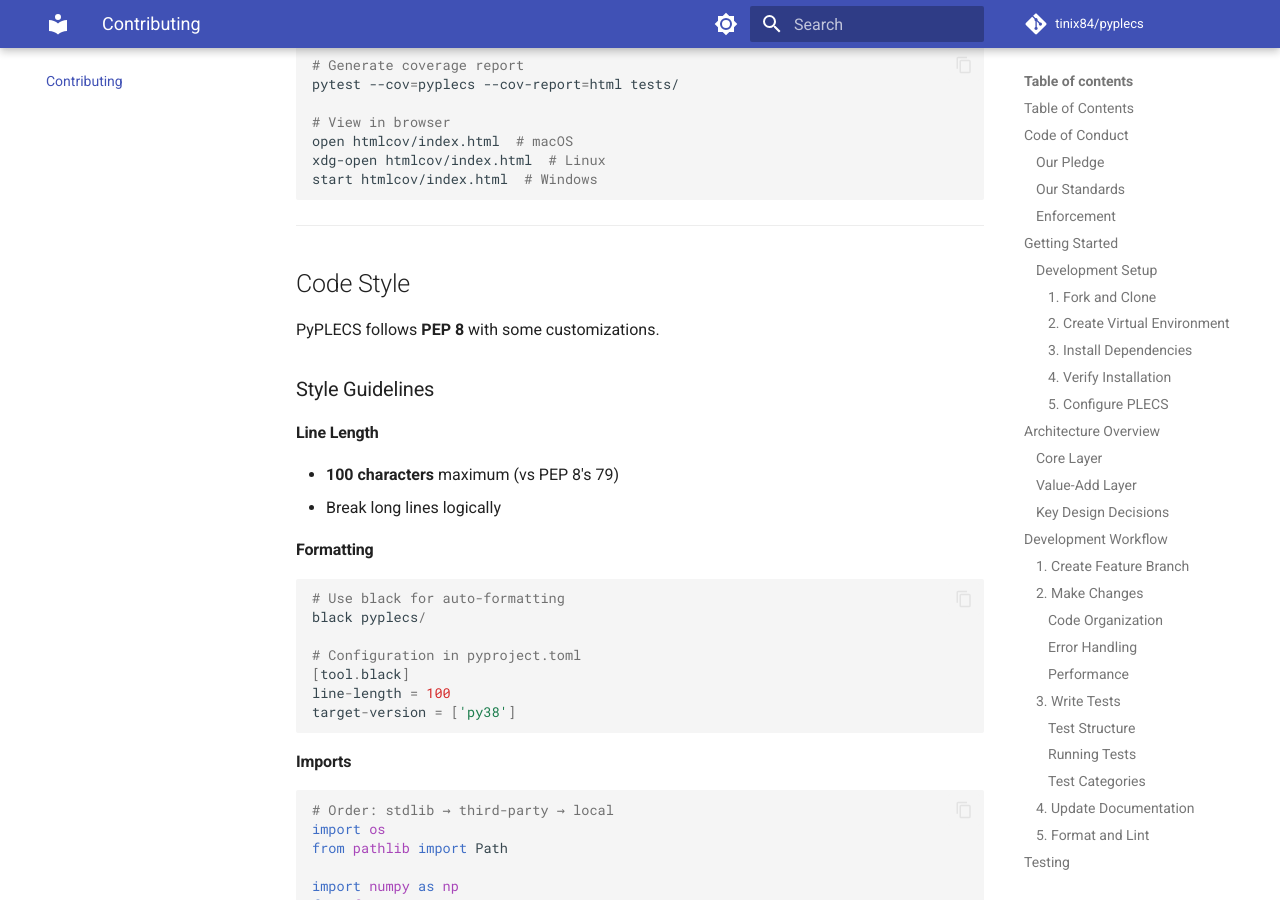
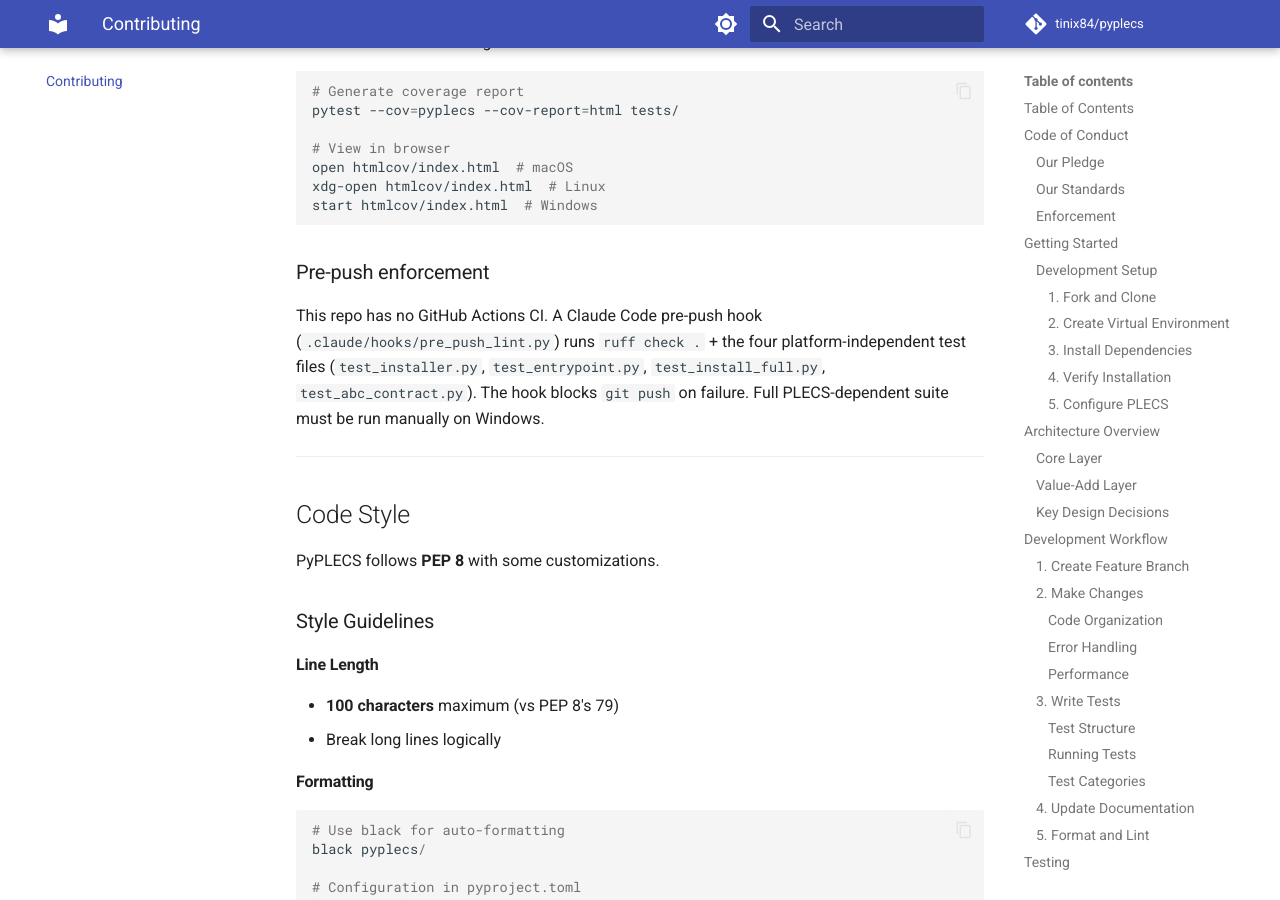
Before and after one commit to tinix84/pyplecs, an MkDocs documentation site: the page built from docs/contributing.md, in a window 1280 px wide and 900 px high, scrolled down 7806 px. Built offline with MkDocs 1.6.1 and Material for MkDocs 9.7.7, drawn with Linux system fonts in a browser that asks for light colours; comment, search, counter and statistics services are not loaded; some of the changed text lies outside the part shown.

Commit message:
chore: remove GitHub Actions CI in favor of pre-push hook

````diff
--- a/docs/contributing.md
+++ b/docs/contributing.md
@@ -333,7 +333,7 @@ tests/
 - Require PLECS running with XML-RPC enabled
 - Test real simulation workflows
 - Mark with `@pytest.mark.integration`
-- Run in CI with PLECS mock/stub
+- Run manually on Windows with real PLECS instance
 
 **Benchmark Tests**:
 - Validate performance claims (5x speedup, etc.)
@@ -370,6 +370,14 @@ open htmlcov/index.html  # macOS
 xdg-open htmlcov/index.html  # Linux
 start htmlcov/index.html  # Windows
 ```
+
+### Pre-push enforcement
+
+This repo has no GitHub Actions CI. A Claude Code pre-push hook
+(`.claude/hooks/pre_push_lint.py`) runs `ruff check .` + the four
+platform-independent test files (`test_installer.py`, `test_entrypoint.py`,
+`test_install_full.py`, `test_abc_contract.py`). The hook blocks `git push`
+on failure. Full PLECS-dependent suite must be run manually on Windows.
 
 ---
 
@@ -660,7 +668,7 @@ Relates to #456
 
 ### Review Process
 
-1. **Automated checks**: CI runs tests, linting, type checking
+1. **Pre-push enforcement**: Pre-push hook (`.claude/hooks/pre_push_lint.py`) enforces linting and platform-independent tests before push
 2. **Maintainer review**: Code review by project maintainer
 3. **Discussion**: Address feedback, make changes
 4. **Approval**: Maintainer approves PR
````
Also changed, not shown: CLAUDE.md (+1 -0 lines), README.md (+8 -0 lines), 1 other file.
